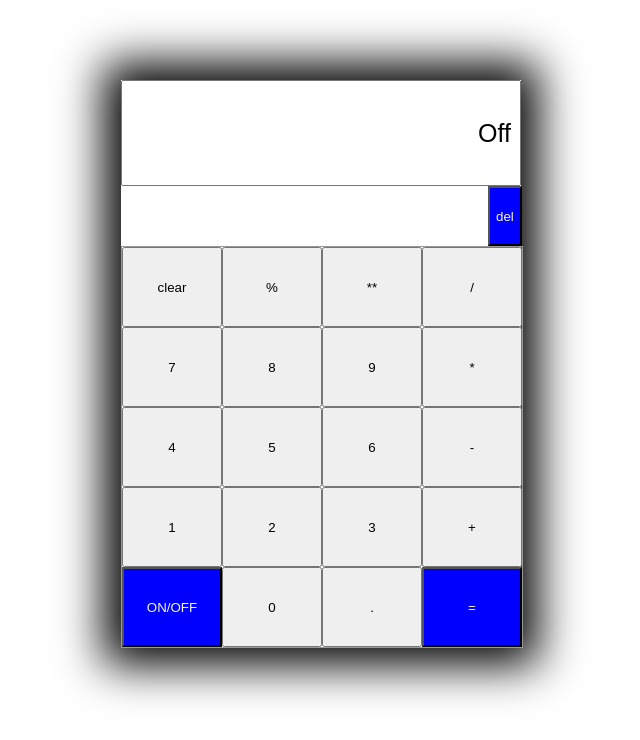
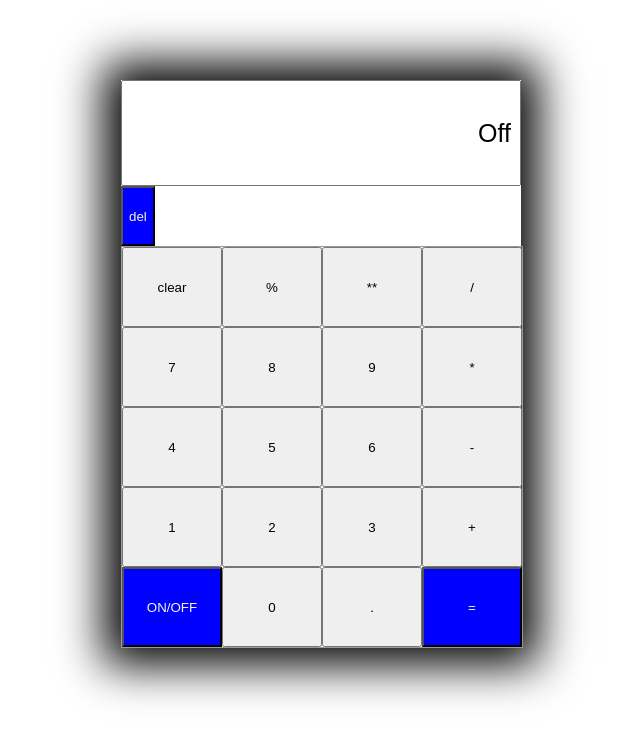
Before and after one commit to Marveleecious/mycalculator, a plain HTML site: page index.html in a window 1280 px wide. Shown: the whole page, without its empty margins (319-959 px from the left). Drawn offline with Linux system fonts and the light colour scheme.

Commit message:
del funct

```diff
--- a/style.css
+++ b/style.css
@@ -129,8 +129,7 @@
 }
 
 #del{
-    position: relative;
-    left: 367px;
+    text-align: right;
     height: 60px;
     /* width: 30px; */
     background-color: blue;
```
